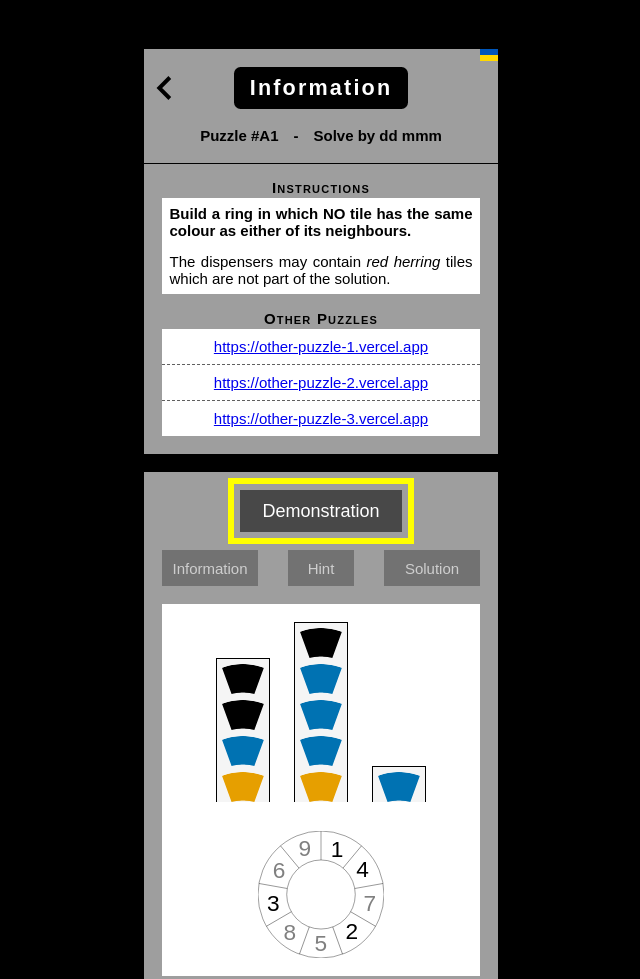
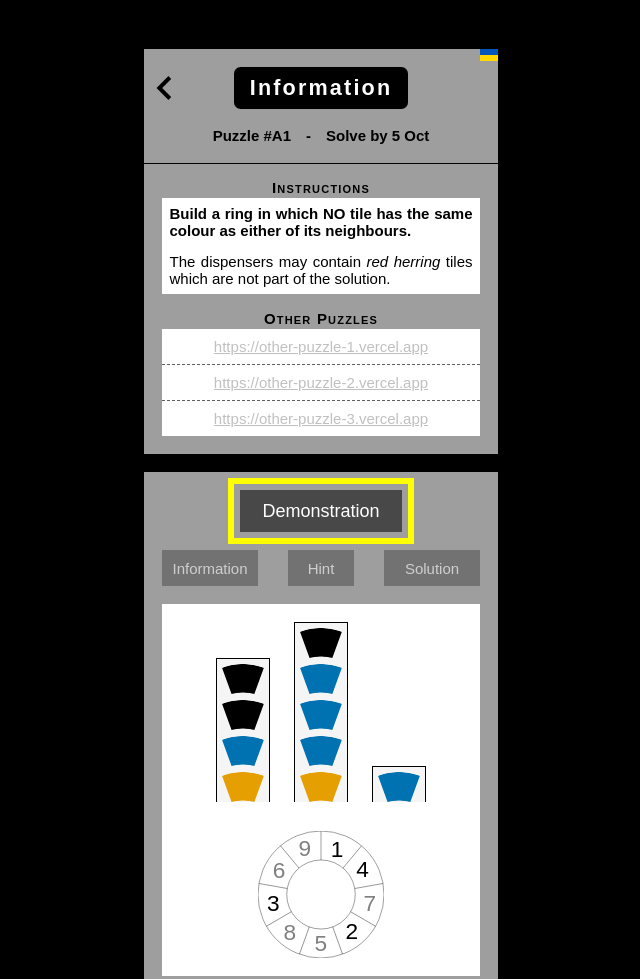
Before and after one commit to Dispensers/DispensersOmega, a plain HTML site: page index.html in a window 1280 px wide. Shown: the top 979 px of the page, without its empty margins (319-959 px from the left). Drawn offline with Linux system fonts and the light colour scheme; a script that the page names is missing.

Commit message:
Add files via upload

```diff
--- a/index.html
+++ b/index.html
@@ -1000,8 +1000,9 @@ body {
 	padding:0;
 	font-size:2.5em;
 /*	background-color:white; */
-/*	color:black; */
-}
+}
+
+a {color:silver;}
 
 .iWhereIPost {
 	border-style:dashed;
@@ -1045,7 +1046,7 @@ body {
 
 <!--		<button id="iPuzzleNumber"><strong>No A1</strong></button> -->
 <!--		<button id="iPuzzleChangesOn"><strong>Changes on dd mmm</strong></button> -->
-		<button id="iPuzzleInfo"><strong>Puzzle #A1&emsp;-&emsp;Solve by dd mmm</strong></button>
+		<button id="iPuzzleInfo"><strong>Puzzle #A1&emsp;-&emsp;Solve by 5 Oct</strong></button>
 
 		<div id="iSeparator-1"></div>
 
```
